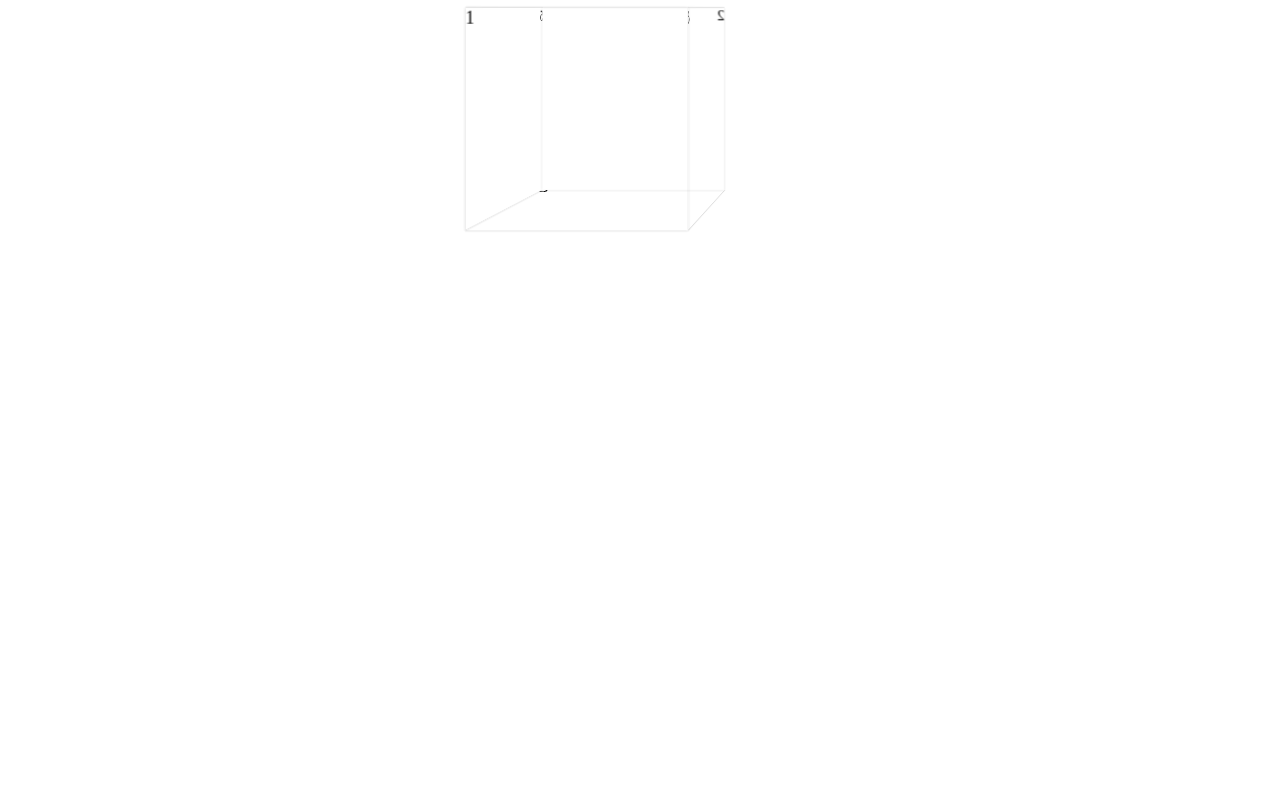
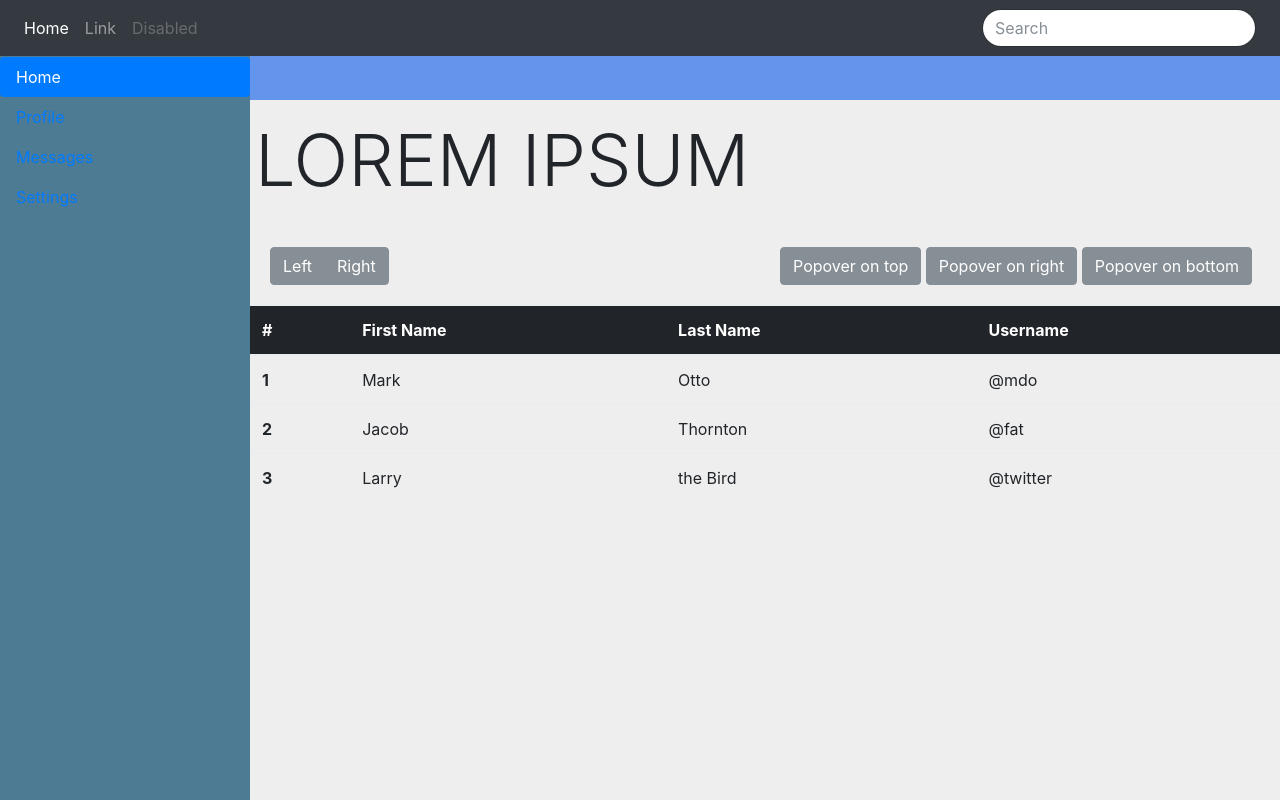
Before and after one commit to IhorPetr/CSS, a plain HTML site: page Index.html in a window 1280 px wide. Drawn offline with nearby package versions, Linux system fonts and the light colour scheme.

Commit message:
WebSiteLayout

```diff
--- /dev/null
+++ b/Css/My.css
@@ -0,0 +1,42 @@
+*{
+    box-sizing: border-box;
+}
+html, body{
+    margin:0;
+    padding:0;
+}
+.my
+{
+    padding: 20px;
+}
+.mt
+{
+    padding-top: 7px;
+}
+.feedback input{
+    border-radius: 20px;
+}
+.feedback input:hover{
+    border-radius: 20px;
+    border-color:greenyellow;
+}
+.grid-container {
+    height:100vh;
+    display: grid;
+    grid-template-areas: "header header"
+    "sidebar content"
+    "sidebar content";
+    grid-template-columns: 250px 1fr;
+    grid-template-rows: 50px 1fr 100px;
+}
+.header { grid-area: header; background-color: #215B7A; }
+.sidebar { grid-area: sidebar; background-color: #4D7B94; }
+.content { grid-area: content; background-color: #eee; }
+.grid-item {
+    text-align:center;
+    font-size: 1.2em;
+    padding: 1.3em;
+    color: white;
+}
+
+.color1 {background-color: cornflowerblue;}
--- a/Index.html
+++ b/Index.html
@@ -3,16 +3,105 @@
 <head>
     <meta charset="UTF-8">
     <title></title>
-    <link href="Css/main.css" rel="stylesheet">
+    <link rel="stylesheet" href="https://maxcdn.bootstrapcdn.com/bootstrap/4.0.0-beta/css/bootstrap.min.css" integrity="sha384-/Y6pD6FV/Vv2HJnA6t+vslU6fwYXjCFtcEpHbNJ0lyAFsXTsjBbfaDjzALeQsN6M" crossorigin="anonymous">
+    <link rel="stylesheet" href="Css/My.css">
 </head>
 <body>
-    <div class="cube">
-        <div class="side front">1</div>
-        <div class="side back">2</div>
-        <div class="side top">3</div>
-        <div class="side bottom">4</div>
-        <div class="side left">5</div>
-        <div class="side right">6</div>
+<div class="grid-container">
+    <div class="header">
+        <nav class="navbar navbar-expand-lg navbar-dark bg-dark">
+            <button class="navbar-toggler" type="button" data-toggle="collapse" data-target="#navbarSupportedContent" aria-controls="navbarSupportedContent" aria-expanded="false" aria-label="Toggle navigation">
+                <span class="navbar-toggler-icon"></span>
+            </button>
+
+            <div class="collapse navbar-collapse" id="navbarSupportedContent">
+                <ul class="navbar-nav mr-auto">
+                    <li class="nav-item active">
+                        <a class="nav-link" href="#">Home <span class="sr-only">(current)</span></a>
+                    </li>
+                    <li class="nav-item">
+                        <a class="nav-link" href="#">Link</a>
+                    </li>
+                    <li class="nav-item">
+                        <a class="nav-link disabled" href="#">Disabled</a>
+                    </li>
+                </ul>
+                <form class="form-inline feedback my-2 my-lg-0">
+                    <input class="form-control mr-sm-2" type="text" placeholder="Search" aria-label="Search">
+
+                </form>
+            </div>
+        </nav>
     </div>
+    <div class="sidebar mt">
+        <div class="nav flex-column nav-pills" id="v-pills-tab" role="tablist">
+            <a class="nav-link active" id="v-pills-home-tab" data-toggle="pill" href="#v-pills-home" role="tab" aria-controls="v-pills-home" aria-expanded="true">Home</a>
+            <a class="nav-link" id="v-pills-profile-tab" data-toggle="pill" href="#v-pills-profile" role="tab" aria-controls="v-pills-profile" aria-expanded="true">Profile</a>
+            <a class="nav-link" id="v-pills-messages-tab" data-toggle="pill" href="#v-pills-messages" role="tab" aria-controls="v-pills-messages" aria-expanded="true">Messages</a>
+            <a class="nav-link" id="v-pills-settings-tab" data-toggle="pill" href="#v-pills-settings" role="tab" aria-controls="v-pills-settings" aria-expanded="true">Settings</a>
+        </div>
+    </div>
+    <div class="content">
+        <div class="grid-item color1"></div>
+        <div class="row my">
+        <h3 class="display-3">LOREM IPSUM</h3></div>
+        <div class="row my">
+            <div class="col-6 ">
+                <div class="btn-group" role="group" aria-label="Basic example">
+                    <button type="button" class="btn btn-secondary">Left</button>
+                    <button type="button" class="btn btn-secondary">Right</button>
+                </div>
+            </div>
+            <div class="col-6">
+                <button type="button" class="btn btn-secondary" data-container="body" data-toggle="popover" data-placement="top" data-content="">
+                    Popover on top
+                </button>
+
+                <button type="button" class="btn btn-secondary" data-container="body" data-toggle="popover" data-placement="right" data-content="">
+                    Popover on right
+                </button>
+
+                <button type="button" class="btn btn-secondary" data-container="body" data-toggle="popover" data-placement="bottom" data-content="">
+                    Popover on bottom
+                </button>
+
+            </div>
+        </div>
+        <table class="table">
+            <thead class="thead-inverse">
+            <tr>
+                <th>#</th>
+                <th>First Name</th>
+                <th>Last Name</th>
+                <th>Username</th>
+            </tr>
+            </thead>
+            <tbody>
+            <tr>
+                <th scope="row">1</th>
+                <td>Mark</td>
+                <td>Otto</td>
+                <td>@mdo</td>
+            </tr>
+            <tr>
+                <th scope="row">2</th>
+                <td>Jacob</td>
+                <td>Thornton</td>
+                <td>@fat</td>
+            </tr>
+            <tr>
+                <th scope="row">3</th>
+                <td>Larry</td>
+                <td>the Bird</td>
+                <td>@twitter</td>
+            </tr>
+            </tbody>
+        </table>
+    </div>
+</div>
+<script src="https://code.jquery.com/jquery-3.2.1.slim.min.js" integrity="sha384-KJ3o2DKtIkvYIK3UENzmM7KCkRr/rE9/Qpg6aAZGJwFDMVNA/GpGFF93hXpG5KkN" crossorigin="anonymous"></script>
+<script src="https://cdnjs.cloudflare.com/ajax/libs/popper.js/1.11.0/umd/popper.min.js" integrity="sha384-b/U6ypiBEHpOf/4+1nzFpr53nxSS+GLCkfwBdFNTxtclqqenISfwAzpKaMNFNmj4" crossorigin="anonymous"></script>
+<script src="https://maxcdn.bootstrapcdn.com/bootstrap/4.0.0-beta/js/bootstrap.min.js" integrity="sha384-h0AbiXch4ZDo7tp9hKZ4TsHbi047NrKGLO3SEJAg45jXxnGIfYzk4Si90RDIqNm1" crossorigin="anonymous"></script>
+
 </body>
 </html>
```
